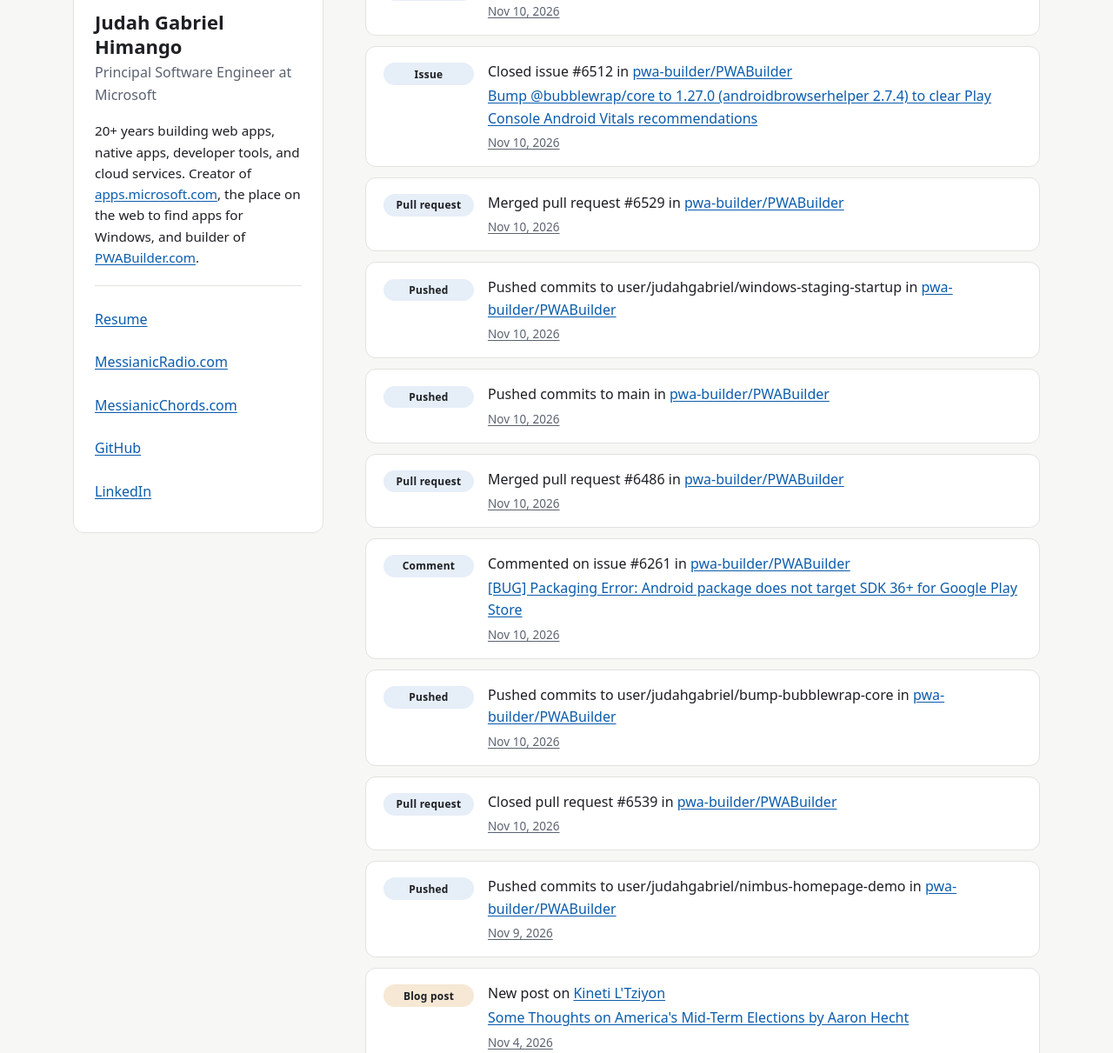
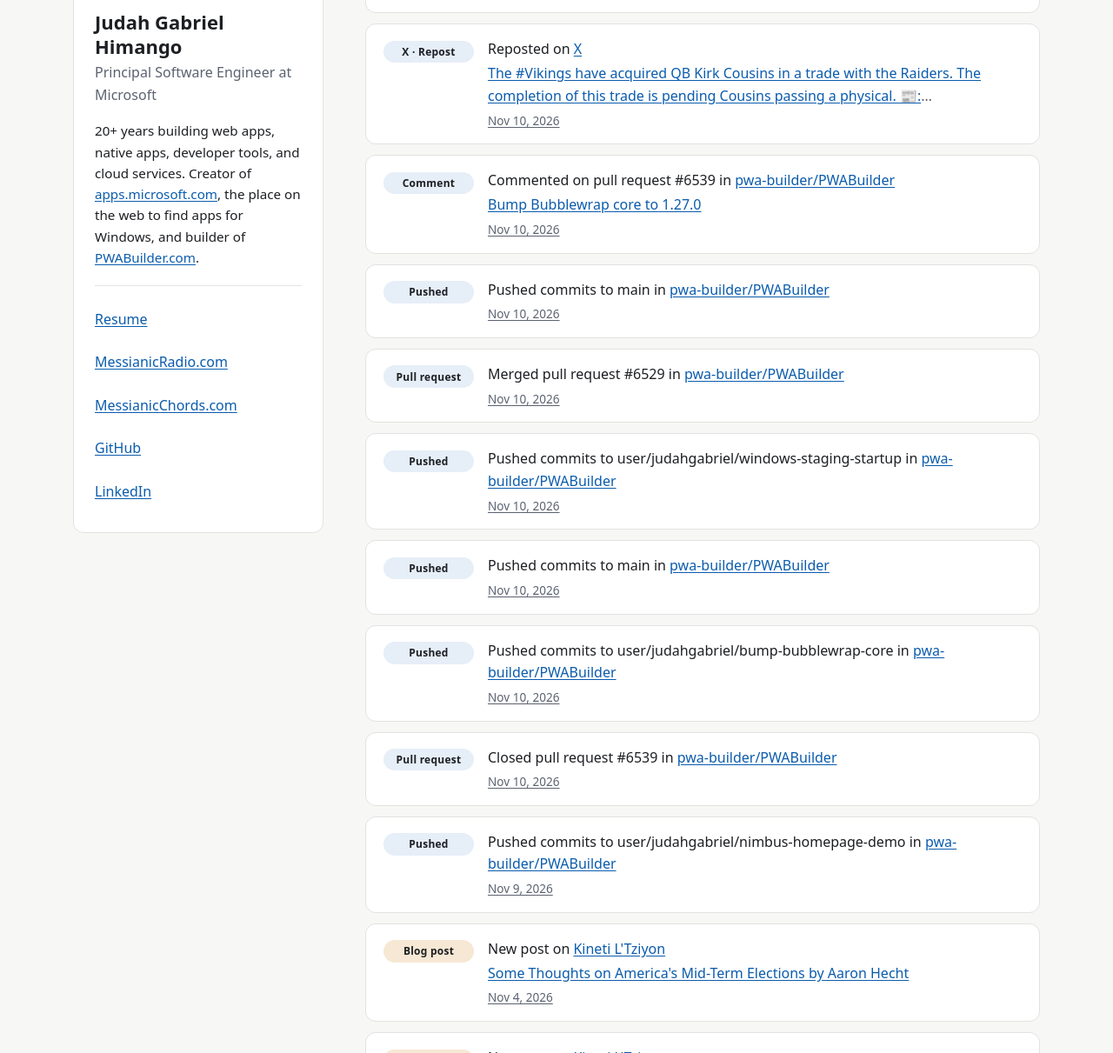
Before and after one commit to JudahGabriel/JudahGabriel.github.io, a Jekyll site: the page built from index.html, in a window 1280 px wide and 1400 px high, scrolled down 4313 px, cut to the strip 189-1400 px from the top of the window. Shown: the whole strip at 87% size. Built offline with Jekyll 4.4.1, drawn with Linux system fonts in a browser that asks for light colours; some of the changed text lies outside the part shown.

Commit message:
Refresh activity feed

```diff
--- a/_data/activity.json
+++ b/_data/activity.json
@@ -1,7 +1,31 @@
 {
-  "generated_at": "2026-11-13T19:48:29.147Z",
+  "generated_at": "2026-11-14T06:35:32.803Z",
   "x_since_id": "2121317545051656534",
   "items": [
+    {
+      "id": "github-20072489705",
+      "source": "github",
+      "context": "pwa-builder/PWABuilder",
+      "context_url": "https://github.com/pwa-builder/PWABuilder",
+      "created_at": "2026-11-13T23:32:40.000Z",
+      "kind": "comment",
+      "label": "Comment",
+      "action": "Commented on issue #5201 in",
+      "title": "[VSCODE] Next.js generated manifest not found automatically",
+      "url": "https://github.com/pwa-builder/PWABuilder/issues/5201#issuecomment-6867601633"
+    },
+    {
+      "id": "github-20067848154",
+      "source": "github",
+      "context": "pwa-builder/PWABuilder",
+      "context_url": "https://github.com/pwa-builder/PWABuilder",
+      "created_at": "2026-11-13T22:28:58.000Z",
+      "kind": "comment",
+      "label": "Comment",
+      "action": "Commented on pull request #6549 in",
+      "title": "Add deployment guide for PWABuilder services",
+      "url": "https://github.com/pwa-builder/PWABuilder/pull/6549#issuecomment-6866505738"
+    },
     {
       "id": "x-2121317545051656534",
       "source": "x",
@@ -77,6 +101,18 @@
       "url": "https://x.com/i/web/status/2120994700286971974",
       "created_at": "2026-11-13T18:02:24.000Z",
       "media": []
+    },
+    {
+      "id": "github-20067846698",
+      "source": "github",
+      "context": "pwa-builder/PWABuilder",
+      "context_url": "https://github.com/pwa-builder/PWABuilder",
+      "created_at": "2026-11-13T07:13:32.000Z",
+      "kind": "pull-request",
+      "label": "Pull request",
+      "action": "Closed pull request #6549 in",
+      "title": null,
+      "url": "https://github.com/pwa-builder/PWABuilder/pull/6549"
     },
     {
       "id": "github-19956987888",
@@ -417,18 +453,6 @@
       "url": "https://github.com/pwa-builder/PWABuilder/compare/950950fa69a5...6297cb17ff96"
     },
     {
-      "id": "github-19708084081",
-      "source": "github",
-      "context": "pwa-builder/PWABuilder",
-      "context_url": "https://github.com/pwa-builder/PWABuilder",
-      "created_at": "2026-11-10T20:21:50.000Z",
-      "kind": "issue",
-      "label": "Issue",
-      "action": "Closed issue #6512 in",
-      "title": "Bump @bubblewrap/core to 1.27.0 (androidbrowserhelper 2.7.4) to clear Play Console Android Vitals recommendations",
-      "url": "https://github.com/pwa-builder/PWABuilder/issues/6512"
-    },
-    {
       "id": "github-19708086026",
       "source": "github",
       "context": "pwa-builder/PWABuilder",
@@ -463,30 +487,6 @@
       "action": "Pushed commits to main in",
       "title": null,
       "url": "https://github.com/pwa-builder/PWABuilder/compare/f2ccf7e92bfb...950950fa69a5"
-    },
-    {
-      "id": "github-19707357108",
-      "source": "github",
-      "context": "pwa-builder/PWABuilder",
-      "context_url": "https://github.com/pwa-builder/PWABuilder",
-      "created_at": "2026-11-10T20:14:47.000Z",
-      "kind": "pull-request",
-      "label": "Pull request",
-      "action": "Merged pull request #6486 in",
-      "title": null,
-      "url": "https://github.com/pwa-builder/PWABuilder/pull/6486"
-    },
-    {
-      "id": "github-19706460432",
-      "source": "github",
-      "context": "pwa-builder/PWABuilder",
-      "context_url": "https://github.com/pwa-builder/PWABuilder",
-      "created_at": "2026-11-10T20:06:07.000Z",
-      "kind": "comment",
-      "label": "Comment",
-      "action": "Commented on issue #6261 in",
-      "title": "[BUG] Packaging Error: Android package does not target SDK 36+ for Google Play Store",
-      "url": "https://github.com/pwa-builder/PWABuilder/issues/6261#issuecomment-6777972401"
     },
     {
       "id": "github-26871103138",
```
